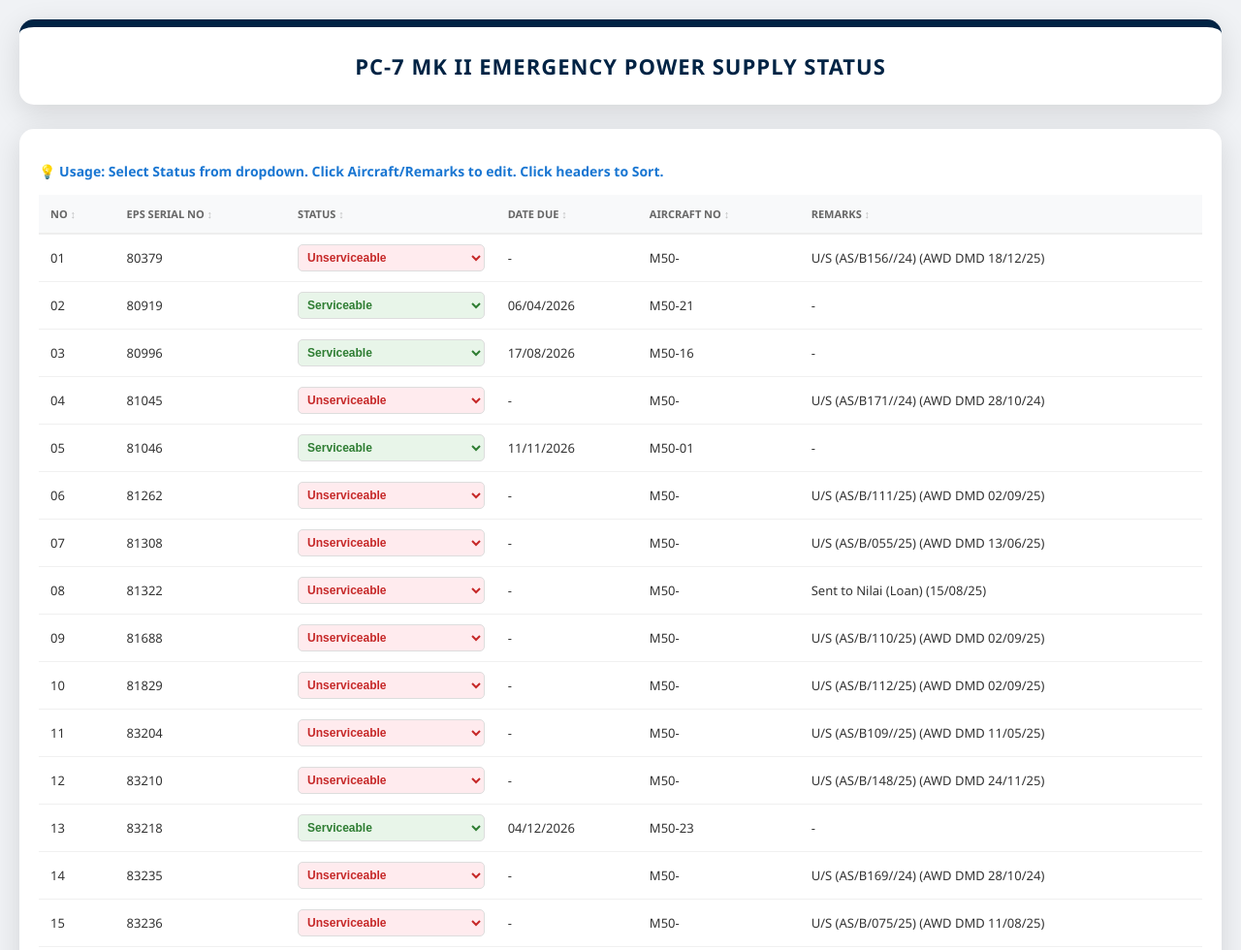
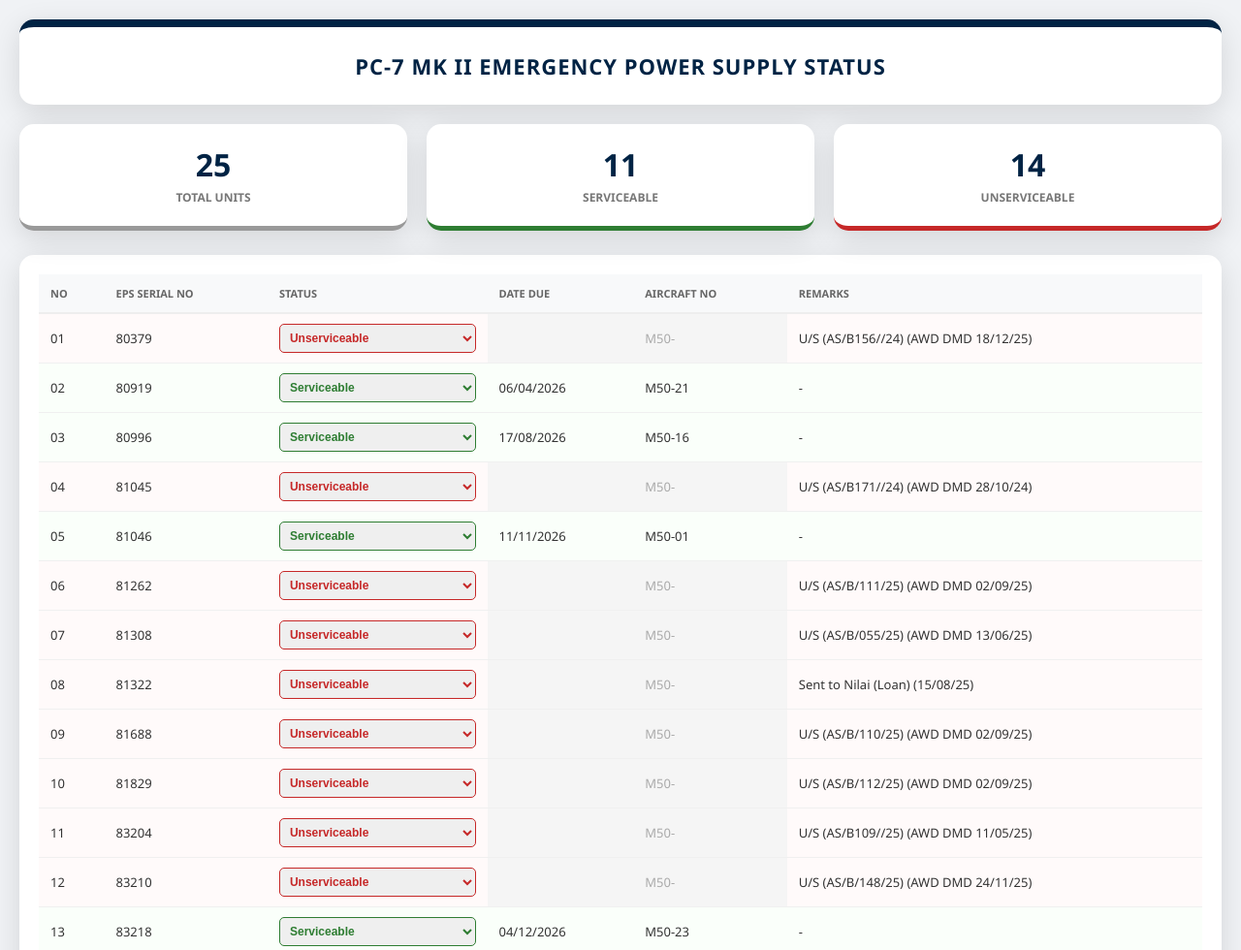
Before and after one commit to syamkushaini/PC-7-MK-II-EPS-STATUS, a plain HTML site: page index.html in a window 1280 px wide. Shown: the top 980 px of the page at 97% size. Drawn offline with Linux system fonts and the light colour scheme.

Commit message:
PC-7 MK II EPS STATUS

```diff
--- a/index.html
+++ b/index.html
@@ -16,36 +16,48 @@
         }
 
         body { font-family: 'Segoe UI', sans-serif; background: #f0f2f5; margin: 0; padding: 20px; color: #333; }
-        .container { max-width: 1250px; margin: auto; }
-        .header { background: white; padding: 25px; text-align: center; border-radius: 15px; box-shadow: var(--card-shadow); margin-bottom: 25px; border-top: 8px solid var(--primary); }
+        .container { max-width: 1300px; margin: auto; }
+
+        /* Title Header */
+        .header { background: white; padding: 25px; text-align: center; border-radius: 15px; box-shadow: var(--card-shadow); margin-bottom: 20px; border-top: 8px solid var(--primary); }
         h1 { margin: 0; color: var(--primary); font-size: 22px; text-transform: uppercase; letter-spacing: 1px; }
 
+        /* Graphics Summary Dashboard */
+        .dashboard { display: grid; grid-template-columns: repeat(3, 1fr); gap: 20px; margin-bottom: 25px; }
+        .stat-card { background: white; padding: 20px; border-radius: 15px; text-align: center; box-shadow: var(--card-shadow); border-bottom: 5px solid transparent; }
+        .stat-val { font-size: 32px; font-weight: bold; display: block; color: var(--primary); }
+        .stat-label { font-size: 12px; font-weight: bold; color: #777; text-transform: uppercase; }
+        .card-total { border-color: #999; }
+        .card-svc { border-color: var(--svc-text); }
+        .card-us { border-color: var(--us-text); }
+
+        /* Table Design */
         .table-container { background: white; border-radius: 15px; padding: 20px; box-shadow: var(--card-shadow); overflow-x: auto; }
-        .instructions { color: #1976d2; font-weight: bold; margin-bottom: 15px; font-size: 14px; }
+        table { width: 100%; border-collapse: collapse; min-width: 1000px; }
+        th { padding: 12px; background: #f8f9fa; border-bottom: 2px solid #eee; cursor: pointer; text-align: left; font-size: 11px; text-transform: uppercase; color: #666; }
+        th:hover { background: #e9ecef; }
 
-        table { width: 100%; border-collapse: collapse; min-width: 900px; }
-        th { padding: 12px; background: #f8f9fa; border-bottom: 2px solid #eee; cursor: pointer; text-align: left; font-size: 11px; text-transform: uppercase; color: #666; position: relative; }
-        th:hover { background: #e9ecef; }
-        th::after { content: ' ↕'; opacity: 0.4; }
+        td { padding: 10px 12px; border-bottom: 1px solid #f0f0f0; font-size: 13px; transition: background 0.3s; }
 
-        td { padding: 10px 12px; border-bottom: 1px solid #f0f0f0; font-size: 13px; }
-        tr:hover { background: #fafafa; }
+        /* Status Color Row Logic */
+        .row-svc { background-color: #fafffa !important; }
+        .row-us { background-color: #fffafa !important; }
 
-        /* Dropdown Styling */
         select.status-dropdown {
-            padding: 5px;
+            padding: 6px;
             border-radius: 5px;
             font-weight: bold;
             font-size: 12px;
             border: 1px solid #ddd;
-            cursor: pointer;
             width: 100%;
         }
-        .opt-svc { color: var(--svc-text); background: var(--svc-bg); }
-        .opt-us { color: var(--us-text); background: var(--us-bg); }
 
-        td[contenteditable="true"] { outline: none; border-radius: 4px; }
-        td[contenteditable="true"]:focus { background: #fffde7; box-shadow: inset 0 0 0 1px var(--accent); }
+        /* Dropdown colors */
+        .status-dropdown.svc-mode { color: var(--svc-text); border-color: var(--svc-text); }
+        .status-dropdown.us-mode { color: var(--us-text); border-color: var(--us-text); }
+
+        .locked-cell { background: #f5f5f5; color: #aaa; cursor: not-allowed; pointer-events: none; }
+        td[contenteditable="true"]:focus { background: #fffde7; outline: 1px solid var(--accent); }
     </style>
 </head>
 <body>
@@ -55,8 +67,22 @@
         <h1>PC-7 Mk II EMERGENCY POWER SUPPLY STATUS</h1>
     </div>
 
+    <div class="dashboard">
+        <div class="stat-card card-total">
+            <span class="stat-val">25</span>
+            <span class="stat-label">Total Units</span>
+        </div>
+        <div class="stat-card card-svc">
+            <span class="stat-val" id="svc-count">11</span>
+            <span class="stat-label">Serviceable</span>
+        </div>
+        <div class="stat-card card-us">
+            <span class="stat-val" id="us-count">14</span>
+            <span class="stat-label">Unserviceable</span>
+        </div>
+    </div>
+
     <div class="table-container">
-        <p class="instructions">💡 Usage: Select Status from dropdown. Click Aircraft/Remarks to edit. Click headers to Sort.</p>
         <table id="epsTable">
             <thead>
                 <tr>
@@ -74,84 +100,113 @@
     </div>
 </div>
 
+
+
 <script>
-    // Data extracted from STATUS EPS 2026.pdf
     const epsData = [
-        ["01", "80379", "Unserviceable", "-", "M50-", "U/S (AS/B156//24) (AWD DMD 18/12/25)"],
+        ["01", "80379", "Unserviceable", "", "M50-", "U/S (AS/B156//24) (AWD DMD 18/12/25)"],
         ["02", "80919", "Serviceable", "06/04/2026", "M50-21", "-"],
         ["03", "80996", "Serviceable", "17/08/2026", "M50-16", "-"],
-        ["04", "81045", "Unserviceable", "-", "M50-", "U/S (AS/B171//24) (AWD DMD 28/10/24)"],
+        ["04", "81045", "Unserviceable", "", "M50-", "U/S (AS/B171//24) (AWD DMD 28/10/24)"],
         ["05", "81046", "Serviceable", "11/11/2026", "M50-01", "-"],
-        ["06", "81262", "Unserviceable", "-", "M50-", "U/S (AS/B/111/25) (AWD DMD 02/09/25)"],
-        ["07", "81308", "Unserviceable", "-", "M50-", "U/S (AS/B/055/25) (AWD DMD 13/06/25)"],
-        ["08", "81322", "Unserviceable", "-", "M50-", "Sent to Nilai (Loan) (15/08/25)"],
-        ["09", "81688", "Unserviceable", "-", "M50-", "U/S (AS/B/110/25) (AWD DMD 02/09/25)"],
-        ["10", "81829", "Unserviceable", "-", "M50-", "U/S (AS/B/112/25) (AWD DMD 02/09/25)"],
-        ["11", "83204", "Unserviceable", "-", "M50-", "U/S (AS/B109//25) (AWD DMD 11/05/25)"],
-        ["12", "83210", "Unserviceable", "-", "M50-", "U/S (AS/B/148/25) (AWD DMD 24/11/25)"],
+        ["06", "81262", "Unserviceable", "", "M50-", "U/S (AS/B/111/25) (AWD DMD 02/09/25)"],
+        ["07", "81308", "Unserviceable", "", "M50-", "U/S (AS/B/055/25) (AWD DMD 13/06/25)"],
+        ["08", "81322", "Unserviceable", "", "M50-", "Sent to Nilai (Loan) (15/08/25)"],
+        ["09", "81688", "Unserviceable", "", "M50-", "U/S (AS/B/110/25) (AWD DMD 02/09/25)"],
+        ["10", "81829", "Unserviceable", "", "M50-", "U/S (AS/B/112/25) (AWD DMD 02/09/25)"],
+        ["11", "83204", "Unserviceable", "", "M50-", "U/S (AS/B109//25) (AWD DMD 11/05/25)"],
+        ["12", "83210", "Unserviceable", "", "M50-", "U/S (AS/B/148/25) (AWD DMD 24/11/25)"],
         ["13", "83218", "Serviceable", "04/12/2026", "M50-23", "-"],
-        ["14", "83235", "Unserviceable", "-", "M50-", "U/S (AS/B169//24) (AWD DMD 28/10/24)"],
-        ["15", "83236", "Unserviceable", "-", "M50-", "U/S (AS/B/075/25) (AWD DMD 11/08/25)"],
+        ["14", "83235", "Unserviceable", "", "M50-", "U/S (AS/B169//24) (AWD DMD 28/10/24)"],
+        ["15", "83236", "Unserviceable", "", "M50-", "U/S (AS/B/075/25) (AWD DMD 11/08/25)"],
         ["16", "83241", "Serviceable", "22/12/2026", "M50-08", "-"],
         ["17", "83244", "Serviceable", "19/02/2026", "M50-07", "-"],
         ["18", "83411", "Serviceable", "08/07/2026", "M50-02", "-"],
-        ["19", "83413", "Unserviceable", "-", "M50-", "U/S (AS/B108//25) (AWD DMD 12/08/25)"],
-        ["20", "83438", "Unserviceable", "-", "M50-", "U/S (AS/B100//25) (AWD DMD 12/08/25)"],
+        ["19", "83413", "Unserviceable", "", "M50-", "U/S (AS/B108//25) (AWD DMD 12/08/25)"],
+        ["20", "83438", "Unserviceable", "", "M50-", "U/S (AS/B100//25) (AWD DMD 12/08/25)"],
         ["21", "83515", "Serviceable", "11/01/2027", "M50-05", "-"],
         ["22", "83526", "Serviceable", "15/12/2026", "M50-20", "-"],
         ["23", "80992", "Serviceable", "25/03/2026", "M50-22", "-"],
         ["24", "81001", "Serviceable", "05/03/2026", "M50-03", "-"],
-        ["25", "81326", "Unserviceable", "-", "M50-", "U/S (AS/B/004/26)"]
+        ["25", "81326", "Unserviceable", "", "M50-", "U/S (AS/B/004/26)"]
     ];
 
+    function renderTable() {
         const tableBody = document.getElementById('tableBody');
-
-    epsData.forEach(item => {
-        let row = `<tr>
+        tableBody.innerHTML = "";
+        epsData.forEach((item, index) => {
+            const isSVC = item[2] === "Serviceable";
+            let row = `<tr class="${isSVC ? 'row-svc' : 'row-us'}">
                 <td>${item[0]}</td>
                 <td>${item[1]}</td>
                 <td>
-                <select class="status-dropdown ${item[2] === 'Serviceable' ? 'opt-svc' : 'opt-us'}">
-                    <option value="Serviceable" ${item[2] === 'Serviceable' ? 'selected' : ''}>Serviceable</option>
-                    <option value="Unserviceable" ${item[2] === 'Unserviceable' ? 'selected' : ''}>Unserviceable</option>
+                    <select class="status-dropdown ${isSVC ? 'svc-mode' : 'us-mode'}" onchange="updateRowLogic(this)">
+                        <option value="Serviceable" ${isSVC ? 'selected' : ''}>Serviceable</option>
+                        <option value="Unserviceable" ${!isSVC ? 'selected' : ''}>Unserviceable</option>
                     </select>
                 </td>
-            <td contenteditable="true">${item[3]}</td>
-            <td contenteditable="true">${item[4]}</td>
+                <td contenteditable="${isSVC}" class="${isSVC ? '' : 'locked-cell'}">${item[3]}</td>
+                <td contenteditable="${isSVC}" class="${isSVC ? '' : 'locked-cell'}">${item[4]}</td>
                 <td contenteditable="true">${item[5]}</td>
             </tr>`;
             tableBody.innerHTML += row;
         });
+        updateDashboard();
+    }
+
+    function updateRowLogic(select) {
+        const row = select.closest('tr');
+        const status = select.value;
+        const dateCell = row.cells[3];
+        const acCell = row.cells[4];
+
+        if (status === "Unserviceable") {
+            row.className = "row-us";
+            select.className = "status-dropdown us-mode";
+            acCell.innerText = "";
+            dateCell.innerText = "";
+            acCell.contentEditable = "false";
+            dateCell.contentEditable = "false";
+            acCell.classList.add('locked-cell');
+            dateCell.classList.add('locked-cell');
+        } else {
+            row.className = "row-svc";
+            select.className = "status-dropdown svc-mode";
+            acCell.contentEditable = "true";
+            dateCell.contentEditable = "true";
+            acCell.classList.remove('locked-cell');
+            dateCell.classList.remove('locked-cell');
+        }
+        updateDashboard();
+    }
+
+    function updateDashboard() {
+        let svc = 0, us = 0;
+        document.querySelectorAll('.status-dropdown').forEach(s => {
+            if (s.value === "Serviceable") svc++; else us++;
+        });
+        document.getElementById('svc-count').innerText = svc;
+        document.getElementById('us-count').innerText = us;
+    }
 
     function sortTable(n) {
-        var table, rows, switching, i, x, y, shouldSwitch, dir, switchcount = 0;
-        table = document.getElementById("epsTable");
-        switching = true; dir = "asc";
+        var table = document.getElementById("epsTable"), rows, switching = true, i, x, y, shouldSwitch, dir = "asc", switchcount = 0;
         while (switching) {
             switching = false; rows = table.rows;
             for (i = 1; i < (rows.length - 1); i++) {
                 shouldSwitch = false;
                 x = rows[i].getElementsByTagName("TD")[n];
                 y = rows[i + 1].getElementsByTagName("TD")[n];
-
                 let valX = x.querySelector('select') ? x.querySelector('select').value : x.innerText;
                 let valY = y.querySelector('select') ? y.querySelector('select').value : y.innerText;
-
-                if (dir == "asc") {
-                    if (valX.toLowerCase() > valY.toLowerCase()) { shouldSwitch = true; break; }
-                } else if (dir == "desc") {
-                    if (valX.toLowerCase() < valY.toLowerCase()) { shouldSwitch = true; break; }
+                if ((dir == "asc" && valX > valY) || (dir == "desc" && valX < valY)) { shouldSwitch = true; break; }
+            }
+            if (shouldSwitch) { rows[i].parentNode.insertBefore(rows[i + 1], rows[i]); switching = true; switchcount++; }
+            else if (switchcount == 0 && dir == "asc") { dir = "desc"; switching = true; }
         }
     }
-            if (shouldSwitch) {
-                rows[i].parentNode.insertBefore(rows[i + 1], rows[i]);
-                switching = true; switchcount ++;
-            } else {
-                if (switchcount == 0 && dir == "asc") { dir = "desc"; switching = true; }
-            }
-        }
-    }
+
+    renderTable();
 </script>
-
 </body>
 </html>
```
Lines whose indentation alone changed are shown as unchanged.
